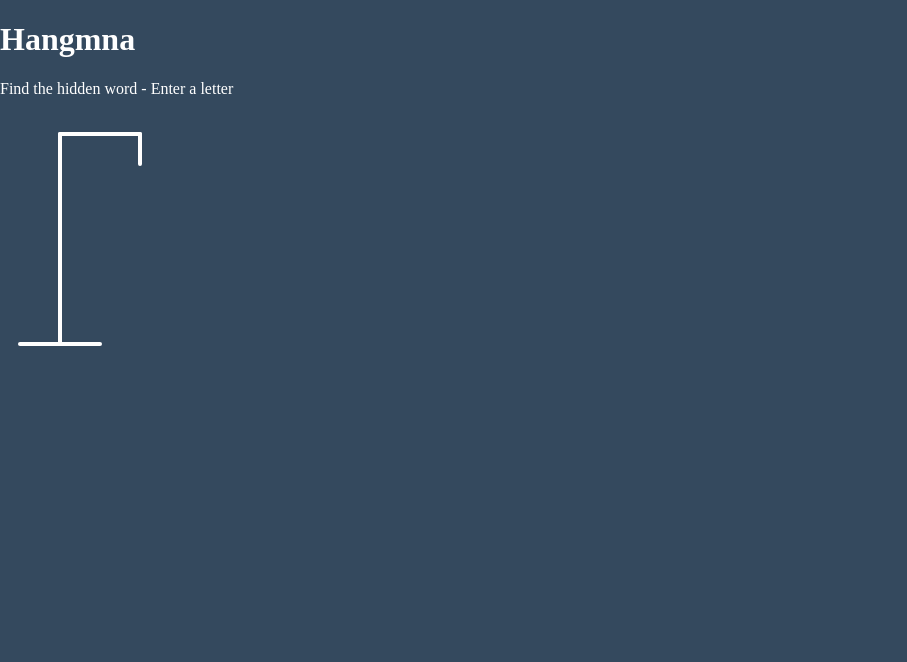
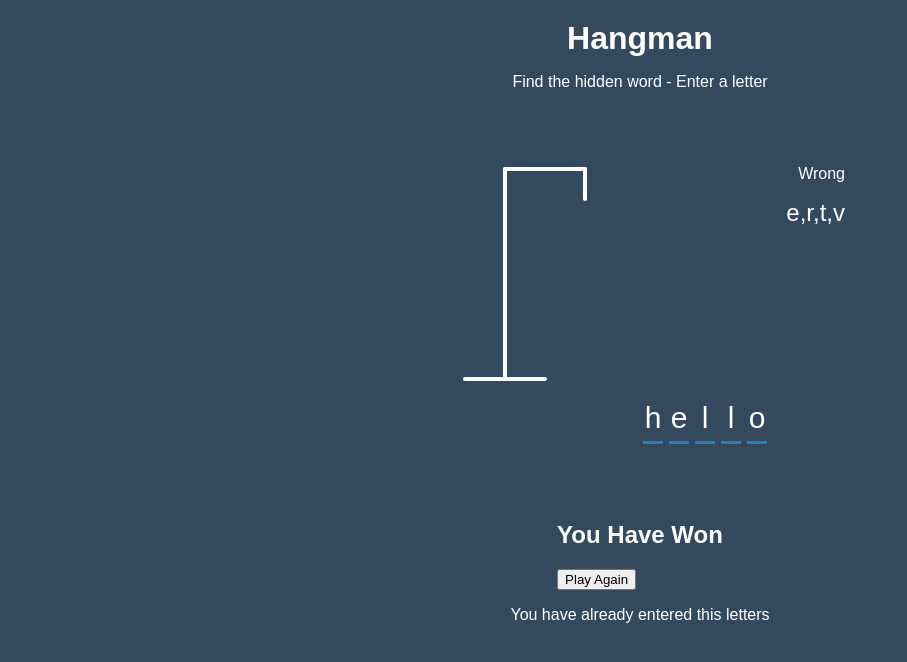
Before and after one commit to emines0/hangman-game, a plain HTML site: page index.html in a window 1280 px wide. Shown: the whole page, without its empty margins (0-907 px from the left). Drawn offline with Linux system fonts and the light colour scheme.

Commit message:
adding html elements and its styles

```diff
--- a/index.html
+++ b/index.html
@@ -8,7 +8,7 @@
     <link rel="stylesheet" href="style.css">
 </head>
 <body>
-    <h1>Hangmna</h1>
+    <h1>Hangman</h1>
     <p>Find the hidden word - Enter a letter</p>
     <div class="game-container">
         <svg height="250" width="200" class="figure-container">
@@ -32,6 +32,34 @@
             <line x1="140" y1="150" x2="120" y2="180" class="figure-part"/>
             <line x1="140" y1="150" x2="160" y2="180" class="figure-part"/>
         </svg>
+
+        <div class="wrong-letters-container">
+            <div id="wrong-letters">
+                <p>Wrong</p>
+                <span>e,r,t,v</span>
+            </div>
+        </div>
+
+        <div class="word" id="word">
+            <span class="letter">h</span>
+            <span class="letter">e</span>
+            <span class="letter">l</span>
+            <span class="letter">l</span>
+            <span class="letter">o</span>
+        </div>
+    </div>
+
+    <!-- Container fo final message -->
+    <div class="popup-container" id="popup-container">
+        <div class="popup">
+            <h2 class="final-message">You Have Won</h2>
+            <button id="play-button">Play Again</button>
+        </div>
+    </div>
+
+    <!-- Notification -->
+    <div class="notification-container" id="notification-container">
+        <p>You have already entered this letters</p>
     </div>
     <!-- Script -->
     <script src="script.js"></script>
--- a/style.css
+++ b/style.css
@@ -5,9 +5,26 @@
 
 body {
   background-color: #34495e;
+  font-family: Arial, "Helvetica Neue", Helvetica, sans-serif;
   color: #fff;
+  display: flex;
+  flex-direction: column;
+  align-items: center;
   margin: 0;
-  min-height: 100vh;
+  height: 80vh;
+  overflow: hidden;
+}
+
+h1 {
+  margin: 20px 0 0;
+}
+
+.game-container {
+  padding: 20px 30px;
+  position: relative;
+  margin: auto;
+  height: 350px;
+  width: 450px;
 }
 
 .figure-container {
@@ -20,3 +37,36 @@ body {
 .figure-part {
   display: none;
 }
+
+.wrong-letters-container {
+  position: absolute;
+  top: 20px;
+  right: 20px;
+  display: flex;
+  flex-direction: column;
+  text-align: right;
+}
+
+.wrong-letters-container span{
+  margin: 0 0 5px;
+  font-size: 24px;
+}
+
+.word {
+  display: flex;
+  position: absolute;
+  bottom: 10px;
+  left: 50%;
+  transform: translateY(-50%);
+}
+
+.letter {
+  border-bottom: 3px solid #2980b9;
+  display: inline flex;
+  font-size: 30px;
+  align-items: center;
+  justify-content: center;
+  margin: 0 3px;
+  height: 50px;
+  width: 20px;
+}
```
